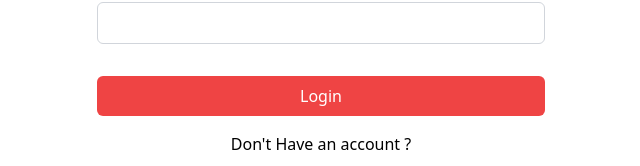
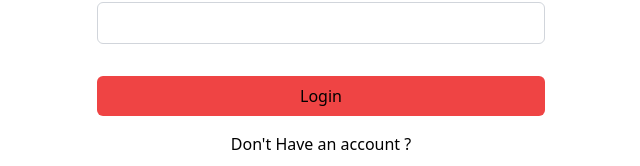
Before and after one commit to Shenile/EdgeCaseMaster-FirstDraft, a React (Vite) app: page /login in a window 1280 px wide. Shown: the part 244-410 px from the top of the page, without its empty margins (319-959 px from the left). Built offline with nearby package versions, Linux system fonts and the light colour scheme; no server answers.

Commit message:
Loading effect in buttons are fixed

```diff
--- a/src/Components/Login.jsx
+++ b/src/Components/Login.jsx
@@ -90,7 +90,7 @@ const Login = () => {
 
         <button
           type="submit"
-          className={`w-full ${loading ? 'bg-white' : 'bg-red-500 '}text-white mt-4 py-2 px-4 rounded-md hover:bg-red-600 `}
+          className={`w-full ${loading ? 'bg-white' : 'bg-red-500 hover:bg-red-600'}text-white mt-4 py-2 px-4 rounded-md  `}
 
         >  { loading ? (<div className=''><LoadingCircle/></div>):
           ('Login')}
--- a/src/Components/Signup.jsx
+++ b/src/Components/Signup.jsx
@@ -66,7 +66,7 @@ const SignUp = () => {
         </div>
         <button
           type="submit"
-          className={`w-full ${loading ? 'bg-white' : 'bg-red-500 '}text-white mt-4 py-2 px-4 rounded-md hover:bg-red-600 `}
+          className={`w-full ${loading ? 'bg-white ' : 'bg-red-500 hover:bg-red-600'}text-white mt-4 py-2 px-4 rounded-md  `}
 
         >  { loading ? (<div className=''><LoadingCircle/></div>):
           ('Login')}
```
